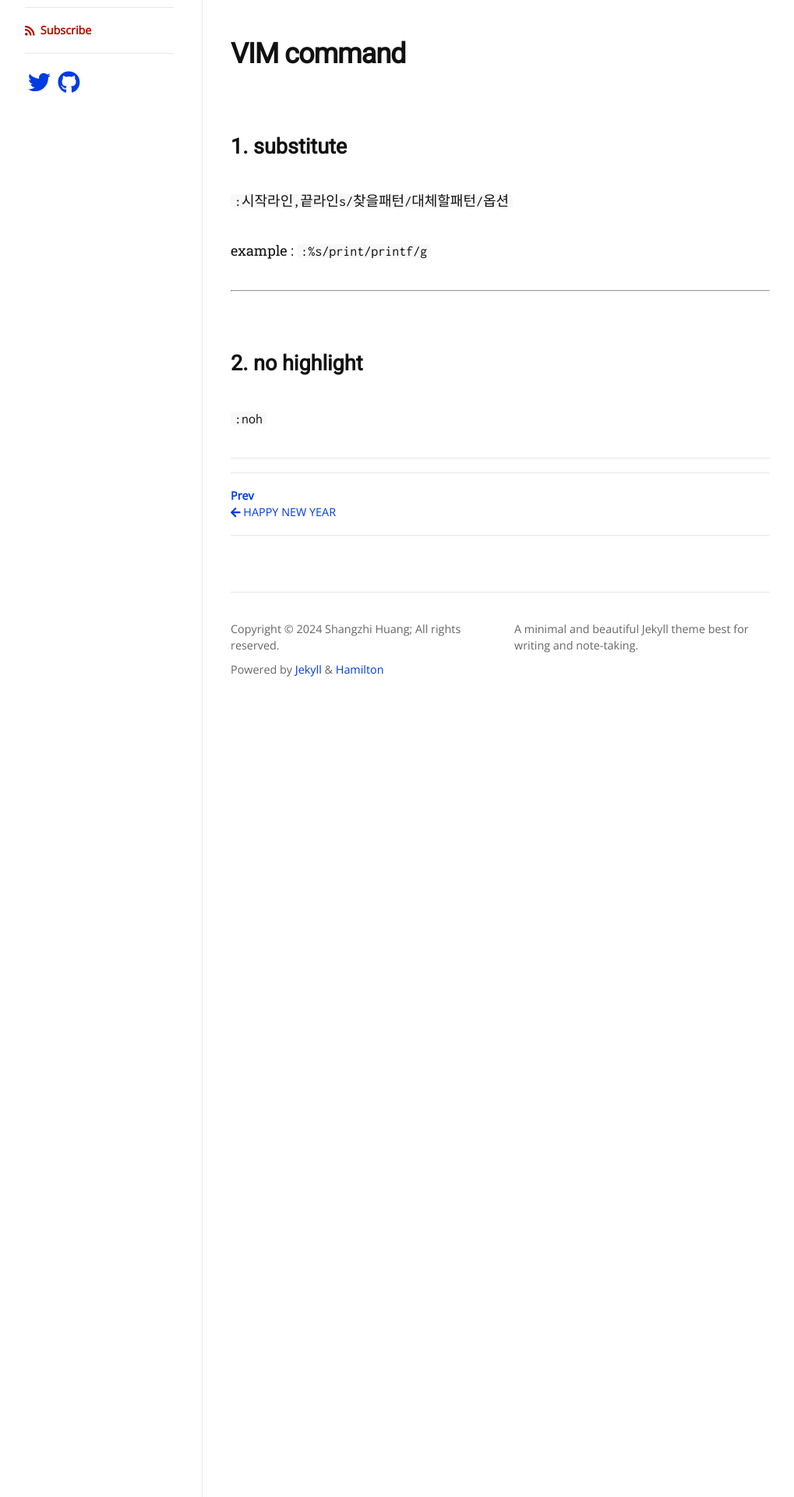
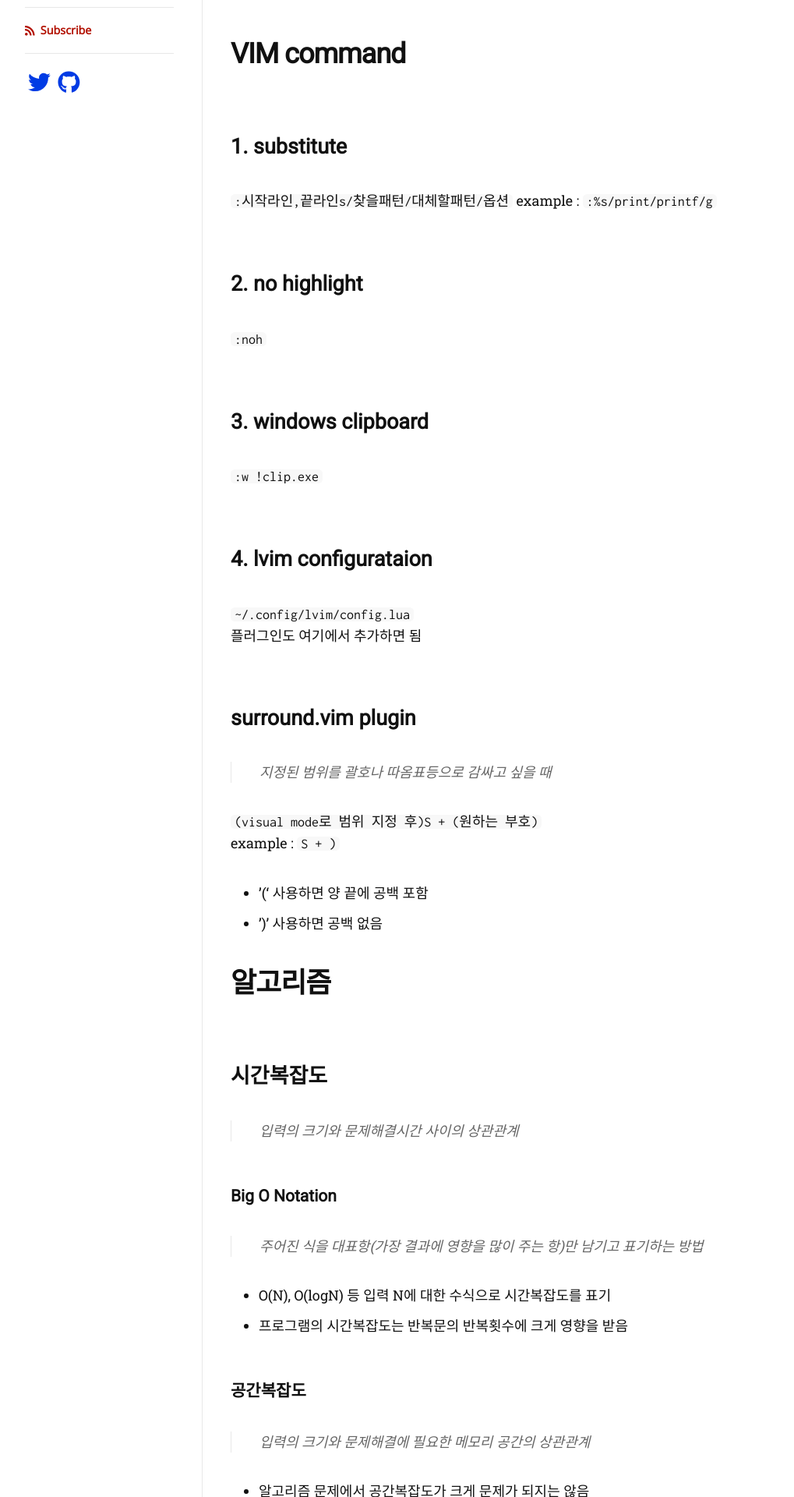
Before and after one commit to StayInTheKitchen/StayInTheKitchen.github.io, a Jekyll site: the page built from _posts/2024-01-03-VIM.md, in a window 1280 px wide. Shown: the part 329-2249 px from the top of the page at 78% size, without its empty margins (130-1149 px from the left). Built offline with Jekyll 4.4.1, drawn with Linux system fonts in a browser that asks for light colours; nearby versions of some CDN libraries; some web fonts are replaced; some of the changed text lies outside the part shown.

Commit message:
20240103

```diff
--- a/_posts/2024-01-03-VIM.md
+++ b/_posts/2024-01-03-VIM.md
@@ -2,15 +2,67 @@
 layout: post
 title : 오늘의 배움
 ---
-
 # VIM command
 ## 1. substitute
 
 `:시작라인,끝라인s/찾을패턴/대체할패턴/옵션`
+example : `:%s/print/printf/g`
 
-example : `:%s/print/printf/g`
+## 2. no highlight
+`:noh`
+
+## 3. windows clipboard
+`:w !clip.exe`
+
+## 4. lvim configurataion
+`~/.config/lvim/config.lua`
+플러그인도 여기에서 추가하면 됨
+
+## surround.vim plugin
+> 지정된 범위를 괄호나 따옴표등으로 감싸고 싶을 때
+
+`(visual mode로 범위 지정 후)S + (원하는 부호)`
+example : `S + )`
+
+- '(' 사용하면 양 끝에 공백 포함
+- ')' 사용하면 공백 없음
+
+# 알고리즘
+
+## 시간복잡도
+>입력의 크기와 문제해결시간 사이의 상관관계
+
+### Big O Notation
+>주어진 식을 대표항(가장 결과에 영향을 많이 주는 항)만 남기고 표기하는 방법
+
+- O(N), O(logN) 등 입력 N에 대한 수식으로 시간복잡도를 표기
+- 프로그램의 시간복잡도는 반복문의 반복횟수에 크게 영향을 받음
+
+### 공간복잡도
+>입력의 크기와 문제해결에 필요한 메모리 공간의 상관관계
+
+- 알고리즘 문제에서 공간복잡도가 크게 문제가 되지는 않음
+
+## 자료형 주의점
+
+### 자료형 오버플로우
+> 자료형의 표현 범위를 넘어서면 발생하는 논리 오류
+
+### 실수형
+- 오차범위
+> 비트의 수가 한정되어있기 때문에 오차가 발생 할 수 밖에 없음
+- 유효숫자
+    - float : 6자리
+    - double : 15자리
+- double과 long long
+> long long의 수의 표현범위가 더 크므로 단순대입은 곤란
+- 비교 연산자 자제
+> 실수형은 오차가 있기때문에 비교연산자 사용시 예기치 못한 결과 나옴
+
+### 기타
+- 1e-12, 1e9로 10의 거듭제곱을 나타낼 수 있음
 
 ---
 
-## 2. no highlight
-`:noh`
+## std::max, std::min
+`#include <algorithm>`
```
